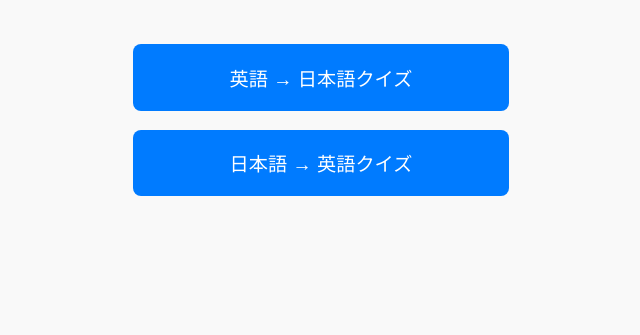
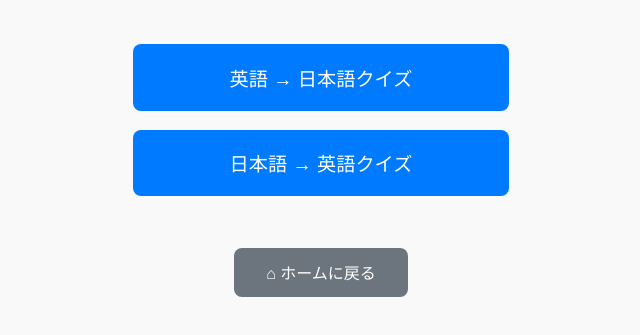
Before and after one commit to ki-ko0310/matome, a plain HTML site: page index.html in a window 1280 px wide. Shown: the part 159-494 px from the top of the page, without its empty margins (319-959 px from the left). Drawn offline with Linux system fonts and the light colour scheme.

Commit message:
Update index.html

```diff
--- a/index.html
+++ b/index.html
@@ -35,5 +35,6 @@
   <h1>単語クイズを選んでね！</h1>
   <a href="https://ki-ko0310.github.io/-2/">英語 → 日本語クイズ</a>
   <a href="https://ki-ko0310.github.io/JPtoENver2/">日本語 → 英語クイズ</a>
+  <a href="index.html" style="margin-top: 2em; background: #6c757d; display: inline-block; padding: 0.8em 2em; border-radius: 8px; color: white; text-decoration: none; font-size: 1em;">⌂ ホームに戻る</a>
 </body>
 </html>
```
